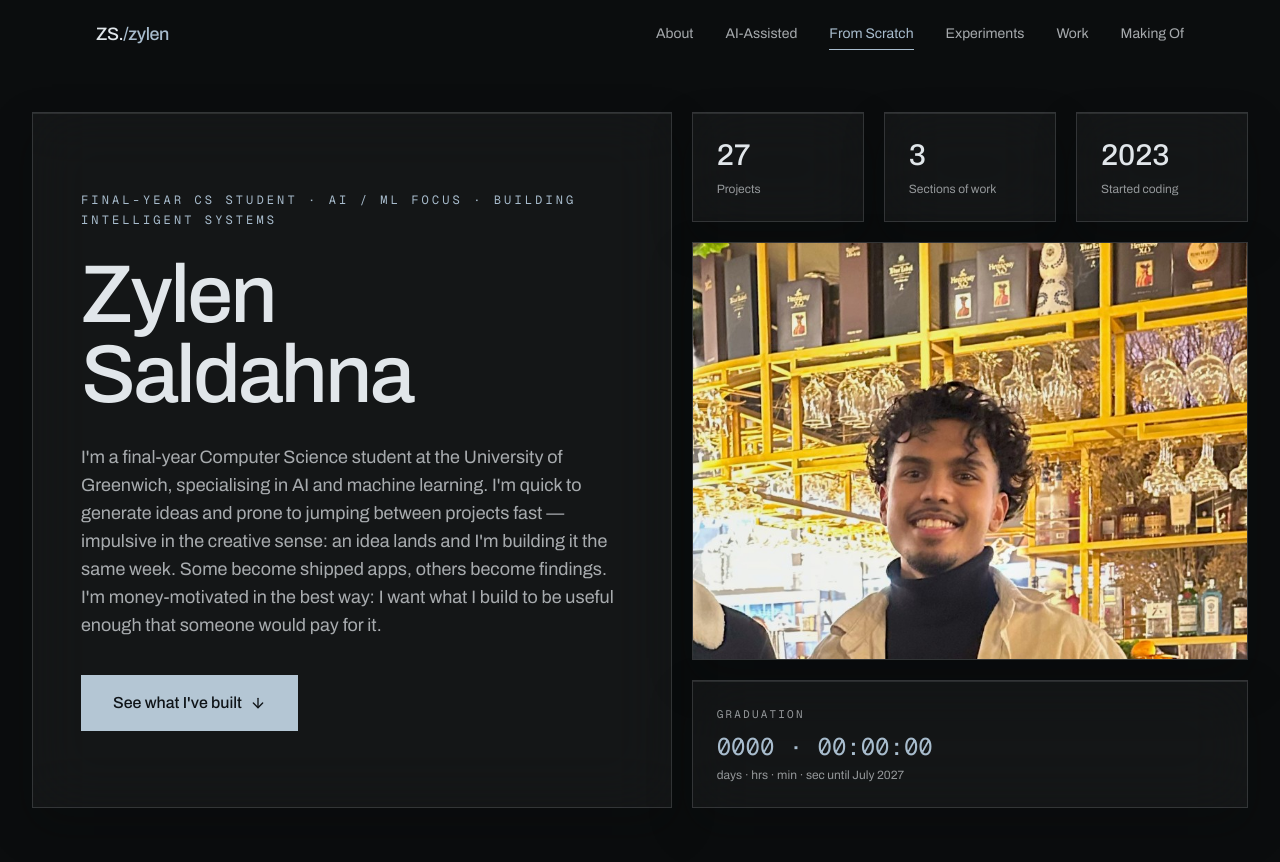
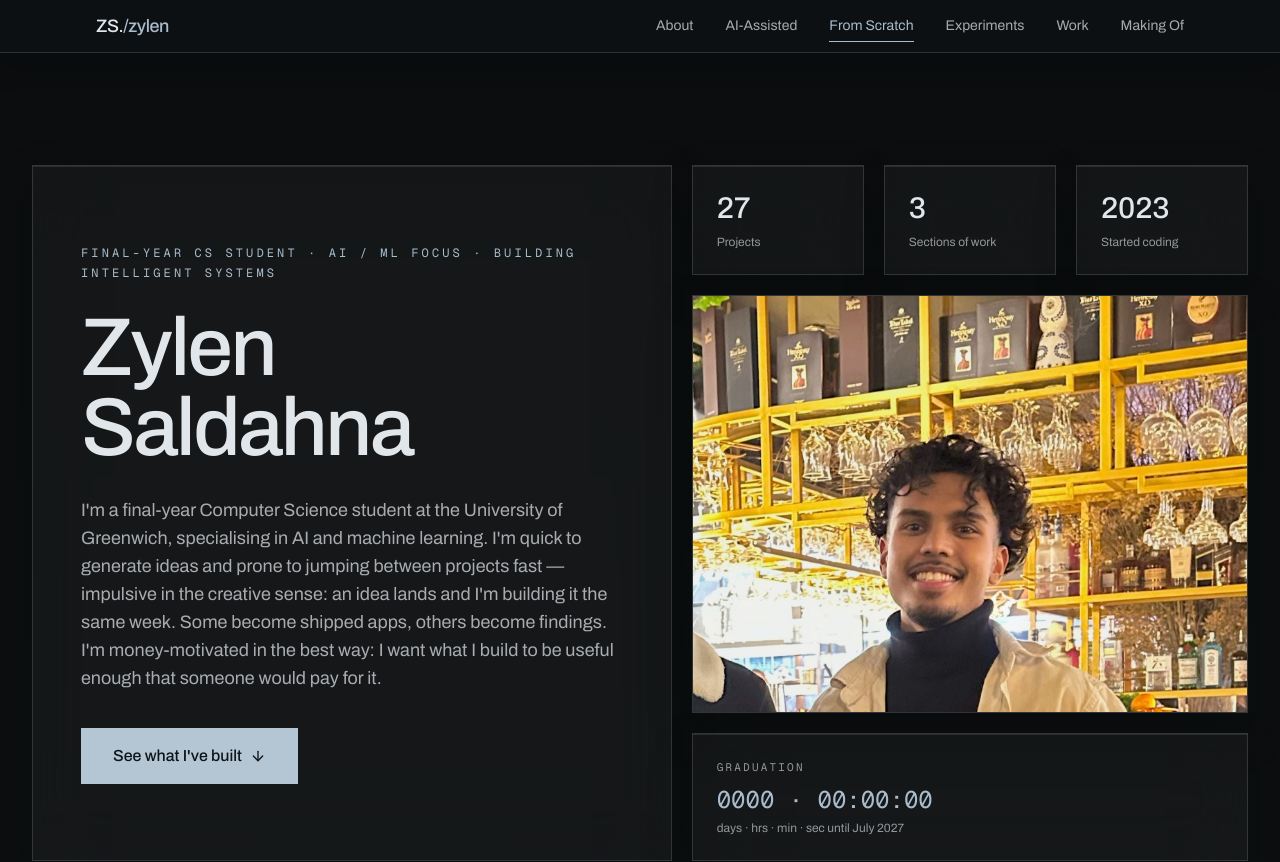
Before and after one commit to koro119/portfolio-site, a React (Vite) app: page / in a window 1280 px wide. Shown: the top 862 px of the page. Built offline with nearby package versions, Linux system fonts and the light colour scheme.

Commit message:
Part 3: progressive section darkening + constant heavy nav blur (sticky, single treatment)

```diff
--- a/src/components/Navigation.tsx
+++ b/src/components/Navigation.tsx
@@ -6,16 +6,8 @@ import { useActiveSection } from '../hooks/useActiveSection';
 const SECTION_IDS = navigationConfig.items.map((item) => item.href.replace('#', ''));
 
 export function Navigation() {
-  const [isScrolled, setIsScrolled] = useState(false);
   const [isOpen, setIsOpen] = useState(false);
   const active = useActiveSection(['hero', ...SECTION_IDS]);
-
-  useEffect(() => {
-    const onScroll = () => setIsScrolled(window.scrollY > 24);
-    onScroll();
-    window.addEventListener('scroll', onScroll, { passive: true });
-    return () => window.removeEventListener('scroll', onScroll);
-  }, []);
 
   useEffect(() => {
     document.body.style.overflow = isOpen ? 'hidden' : '';
@@ -36,11 +28,13 @@ export function Navigation() {
   return (
     <>
       <nav
-        className={`fixed top-0 left-0 right-0 z-50 transition-all duration-300 ${
-          isScrolled
-            ? 'bg-[#0c0e10]/85 backdrop-blur-md border-b border-glass-border py-3'
-            : 'bg-transparent py-5'
-        }`}
+        style={{
+          background: 'rgba(18, 21, 24, 0.55)',
+          backdropFilter: 'blur(56px) saturate(1.35)',
+          WebkitBackdropFilter: 'blur(56px) saturate(1.35)',
+          boxShadow: '0 10px 30px rgba(8, 10, 12, 0.30)',
+        }}
+        className="sticky top-0 z-50 border-b border-glass-border py-3"
       >
         <div className="max-w-6xl mx-auto px-5 sm:px-8 flex items-center justify-between">
           <a
--- a/src/sections/About.tsx
+++ b/src/sections/About.tsx
@@ -5,7 +5,11 @@ import { Quiz } from '../components/Quiz';
 
 export function About() {
   return (
-    <section id="about" className="relative py-24 sm:py-32">
+    <section
+      id="about"
+      className="relative py-24 sm:py-32"
+      style={{ backgroundImage: 'linear-gradient(180deg, rgba(23,27,31,0.12), rgba(21,25,29,0.20))' }}
+    >
       <div className="container mx-auto px-5 sm:px-8">
         <SectionHeader label="01 — About" title={aboutConfig.heading} />
 
--- a/src/sections/ConceptualExperiments.tsx
+++ b/src/sections/ConceptualExperiments.tsx
@@ -13,7 +13,11 @@ export function ConceptualExperiments() {
   const rest = conceptual.filter((p) => p.slug !== 'idea-50-sim');
 
   return (
-    <section id="experiments" className="relative py-24 sm:py-32">
+    <section
+      id="experiments"
+      className="relative py-24 sm:py-32"
+      style={{ backgroundImage: 'linear-gradient(180deg, rgba(17,21,25,0.36), rgba(16,20,23,0.44))' }}
+    >
       <div className="container mx-auto px-5 sm:px-8">
         <SectionHeader
           label="04 — Conceptual Experiments"
--- a/src/sections/Footer.tsx
+++ b/src/sections/Footer.tsx
@@ -5,9 +5,10 @@ export function Footer() {
   const scrollTop = () => window.scrollTo({ top: 0, behavior: 'smooth' });
 
   return (
-    <footer className="relative border-t border-glass-border">
-      <div className="absolute inset-0 bg-gradient-to-b from-transparent to-[#0a0c0e]" />
-
+    <footer
+      className="relative border-t border-glass-border"
+      style={{ backgroundImage: 'linear-gradient(180deg, rgba(14,20,21,0.60), rgba(10,12,14,0.70))' }}
+    >
       <div className="relative z-10 container mx-auto px-5 sm:px-8 py-14">
         <div className="flex flex-col md:flex-row items-center md:items-start justify-between gap-10">
           {/* Brand */}
--- a/src/sections/FromScratch.tsx
+++ b/src/sections/FromScratch.tsx
@@ -7,7 +7,11 @@ export function FromScratch() {
   const projects = useProjects();
 
   return (
-    <section id="from-scratch" className="relative py-24 sm:py-32">
+    <section
+      id="from-scratch"
+      className="relative py-24 sm:py-32"
+      style={{ backgroundImage: 'linear-gradient(180deg, rgba(19,23,27,0.28), rgba(17,21,25,0.36))' }}
+    >
       <div className="container mx-auto px-5 sm:px-8">
         <SectionHeader
           label="03 — From Scratch"
--- a/src/sections/Hero.tsx
+++ b/src/sections/Hero.tsx
@@ -10,7 +10,11 @@ export function Hero() {
   const [first, ...rest] = heroConfig.name.split(' ');
 
   return (
-    <section id="hero" className="relative min-h-screen flex items-center overflow-hidden">
+    <section
+      id="hero"
+      className="relative min-h-screen flex items-center overflow-hidden"
+      style={{ backgroundImage: 'linear-gradient(180deg, rgba(26,30,34,0), rgba(23,27,31,0.12))' }}
+    >
       <div className="relative z-10 container mx-auto px-5 sm:px-8 py-28">
         <div className="grid lg:grid-cols-[1.15fr_1fr] gap-5">
           {/* Left panel — eyebrow, name, intro, one CTA */}
--- a/src/sections/MakingOf.tsx
+++ b/src/sections/MakingOf.tsx
@@ -5,7 +5,11 @@ import { Code2 } from 'lucide-react';
 
 export function MakingOf() {
   return (
-    <section id="making" className="relative py-24 sm:py-32">
+    <section
+      id="making"
+      className="relative py-24 sm:py-32"
+      style={{ backgroundImage: 'linear-gradient(180deg, rgba(15,18,21,0.52), rgba(14,20,21,0.60))' }}
+    >
       <div className="container mx-auto px-5 sm:px-8">
         <SectionHeader
           label="06 — Behind the scenes"
--- a/src/sections/VibeCoded.tsx
+++ b/src/sections/VibeCoded.tsx
@@ -7,7 +7,11 @@ export function VibeCoded() {
   const projects = useProjects();
 
   return (
-    <section id="AI-assisted" className="relative py-24 sm:py-32">
+    <section
+      id="AI-assisted"
+      className="relative py-24 sm:py-32"
+      style={{ backgroundImage: 'linear-gradient(180deg, rgba(21,25,29,0.20), rgba(19,23,27,0.28))' }}
+    >
       <div className="container mx-auto px-5 sm:px-8">
         <SectionHeader
           label="02 — AI-Assisted"
--- a/src/sections/Work.tsx
+++ b/src/sections/Work.tsx
@@ -4,7 +4,11 @@ import { SectionHeader } from '../components/SectionHeader';
 
 export function Work() {
   return (
-    <section id="work" className="relative py-24 sm:py-32">
+    <section
+      id="work"
+      className="relative py-24 sm:py-32"
+      style={{ backgroundImage: 'linear-gradient(180deg, rgba(16,20,23,0.44), rgba(15,18,21,0.52))' }}
+    >
       <div className="container mx-auto px-5 sm:px-8">
         <SectionHeader label="05 — Work" title={workConfig.heading} />
 
```
